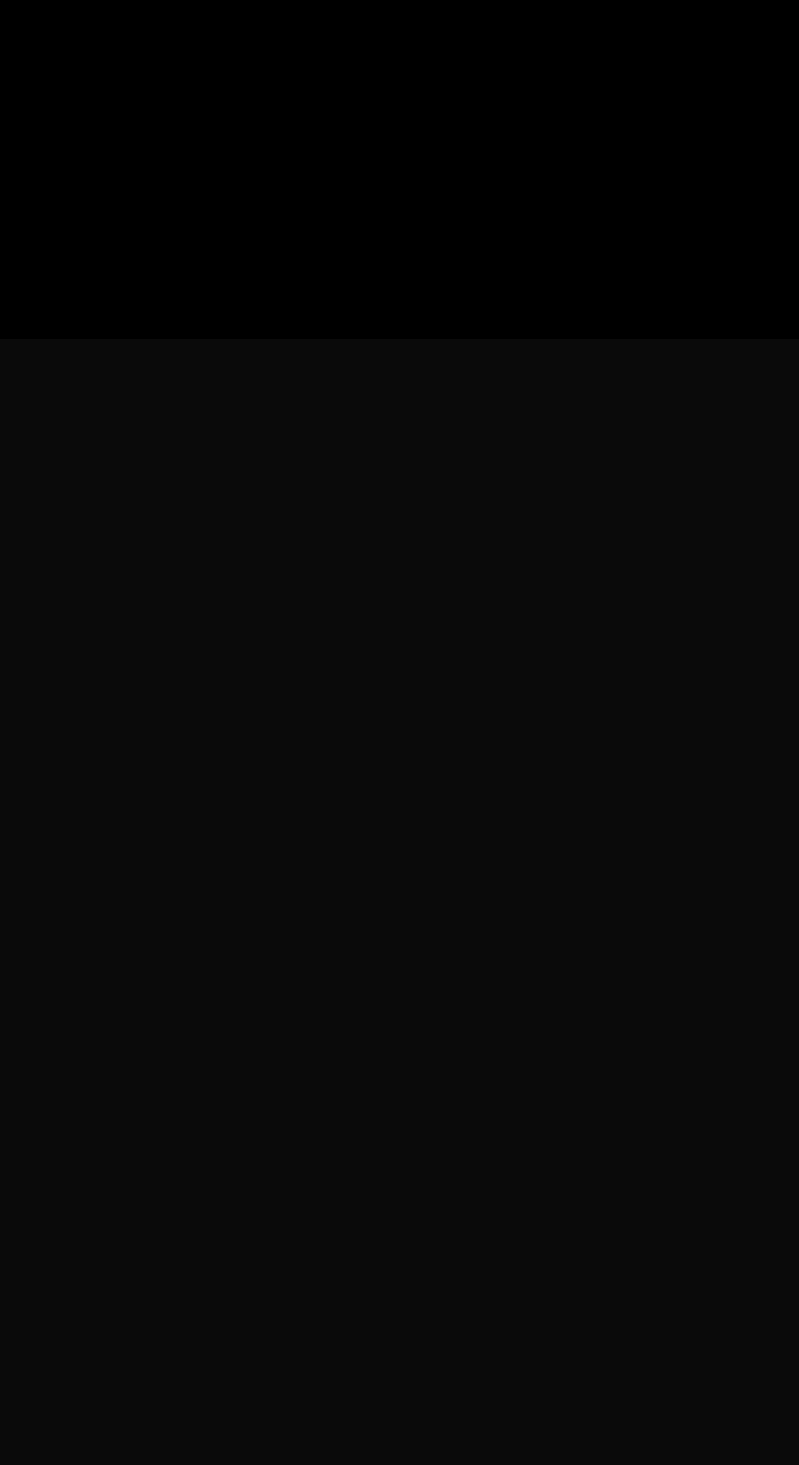
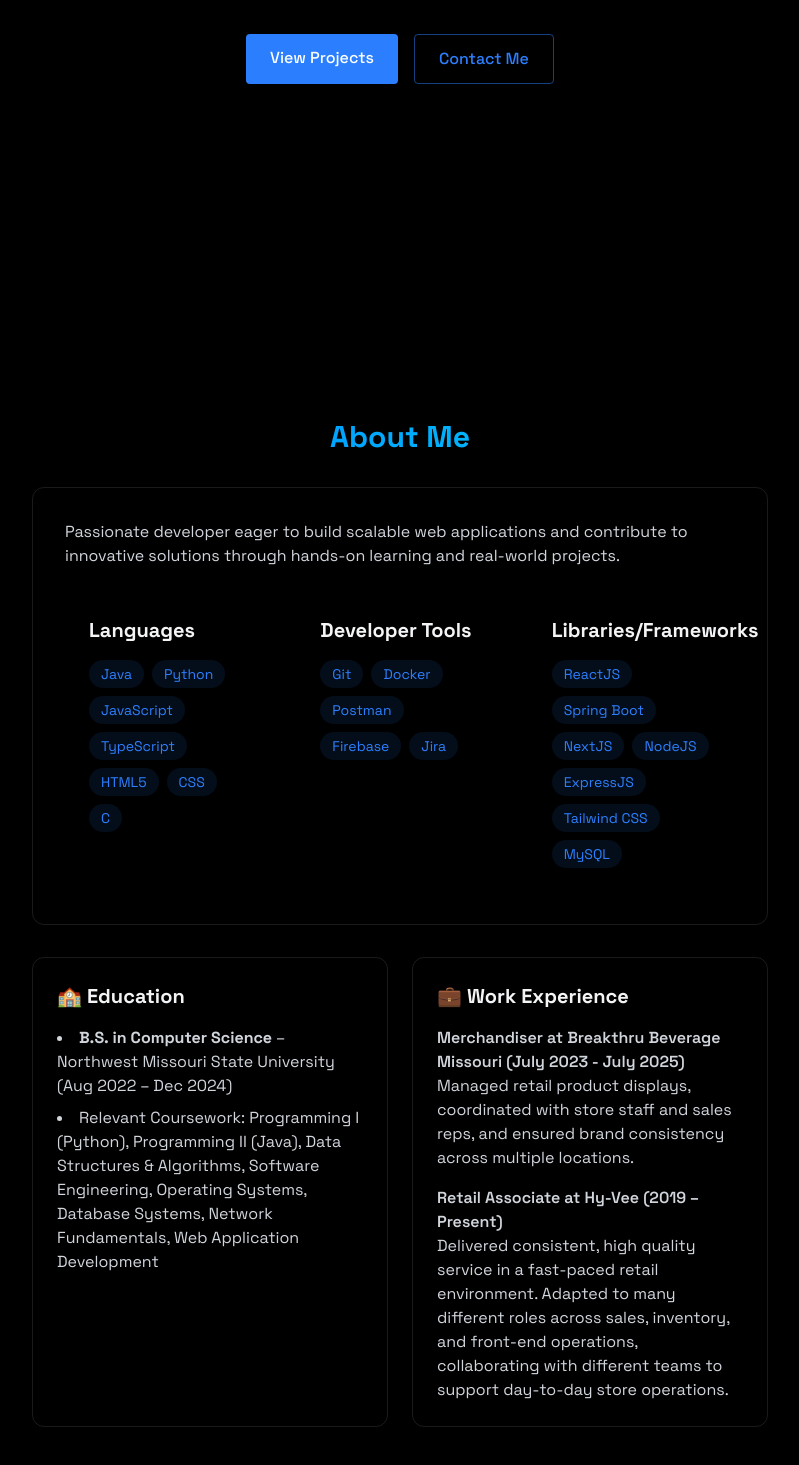
Before and after one commit to maxeagan22/maxeagan-portfolio, a React (Vite) app in the folder maxeagan-portfolio/: page / in a window 1280 px wide. Shown: the part 461-1926 px from the top of the page, without its empty margins (240-1039 px from the left). Before the commit the page ends 800 px from the top, so only its background shows below. Built offline with nearby package versions, Linux system fonts and the light colour scheme.

Commit message:
add about and home sections

```diff
--- a/maxeagan-portfolio/src/App.jsx
+++ b/maxeagan-portfolio/src/App.jsx
@@ -3,6 +3,8 @@ import "./index.css";
 import { LoadingScreen } from "./components/LoadingScreen";
 import { Navbar } from "./components/Navbar";
 import { MobileMenu } from "./components/MobileMenu";
+import { Home } from "./components/sections/Home";
+import { About } from "./components/sections/About";
 
 function App() {
   const [isLoaded, setIsLoaded] = useState(false);
@@ -17,8 +19,9 @@ function App() {
         } bg-black text-gray-100`}
       >
         <Navbar menuOpen={menuOpen} setMenuOpen={setMenuOpen} />
-
         <MobileMenu menuOpen={menuOpen} setMenuOpen={setMenuOpen} />
+        <Home />
+        <About />
       </div>
     </>
   );
--- /dev/null
+++ b/maxeagan-portfolio/src/components/RevealOnScroll.jsx
@@ -0,0 +1,26 @@
+import { useEffect, useRef } from "react";
+
+export const RevealOnScroll = ({ children }) => {
+  const ref = useRef(null);
+
+  useEffect(() => {
+    const observer = new IntersectionObserver(
+      ([entry]) => {
+        if (entry.isIntersecting) {
+          ref.current.classList.add("visible");
+        }
+      },
+      { threshold: 0.2, rootMargin: "0px 0px -50px 0px" }
+    );
+
+    if (ref.current) observer.observe(ref.current);
+
+    return () => observer.disconnect();
+  });
+
+  return (
+    <div ref={ref} className="reveal">
+      {children}
+    </div>
+  );
+};
--- a/maxeagan-portfolio/src/components/sections/About.jsx
+++ b/maxeagan-portfolio/src/components/sections/About.jsx
@@ -0,0 +1,138 @@
+import { RevealOnScroll } from "../RevealOnScroll";
+
+export const About = () => {
+  const languages = [
+    "Java",
+    "Python",
+    "JavaScript",
+    "TypeScript",
+    "HTML5",
+    "CSS",
+    "C",
+  ];
+
+  const developerTools = ["Git", "Docker", "Postman", "Firebase", "Jira"];
+
+  const librariesAndFrameworks = [
+    "ReactJS",
+    "Spring Boot",
+    "NextJS",
+    "NodeJS",
+    "ExpressJS",
+    "Tailwind CSS",
+    "MySQL",
+  ];
+
+  return (
+    <section
+      id="about"
+      className="min-h-screen flex items-center justify-center py-20"
+    >
+      <RevealOnScroll>
+        <div className="max-w-3xl mx-auto px-4">
+          <h2 className="text-3xl font-bold mb-8 bg-gradient-to-r from-blue-500 to-cyan-400 bg-clip-text text-transparent text-center">
+            About Me
+          </h2>
+
+          <div className="rounded-xl p-8 border-white/10 border hover:-translate-y-1 transition-all">
+            <p className="text-gray-300 mb-6">
+              Passionate developer eager to build scalable web applications and
+              contribute to innovative solutions through hands-on learning and
+              real-world projects.
+            </p>
+
+            <div className="grid grid-cols-1 md:grid-cols-3 gap-6">
+              <div className="rounded-xl p-6 hover:-translate-y-1 transition-all">
+                <h3 className="text-xl font-bold mb-4">Languages</h3>
+                <div className="flex flex-wrap gap-2">
+                  {languages.map((item, key) => (
+                    <span
+                      key={key}
+                      className="bg-blue-500/10 text-blue-500 py-1 px-3 rounded-full text-sm hover:bg-blue-500/20 hover:shadow transition"
+                    >
+                      {item}
+                    </span>
+                  ))}
+                </div>
+              </div>
+
+              <div className="rounded-xl p-6 hover:-translate-y-1 transition-all">
+                <h3 className="text-xl font-bold mb-4">Developer Tools</h3>
+                <div className="flex flex-wrap gap-2">
+                  {developerTools.map((item, key) => (
+                    <span
+                      key={key}
+                      className="bg-blue-500/10 text-blue-500 py-1 px-3 rounded-full text-sm hover:bg-blue-500/20 hover:shadow transition"
+                    >
+                      {item}
+                    </span>
+                  ))}
+                </div>
+              </div>
+
+              <div className="rounded-xl p-6 hover:-translate-y-1 transition-all">
+                <h3 className="text-xl font-bold mb-4">Libraries/Frameworks</h3>
+                <div className="flex flex-wrap gap-2">
+                  {librariesAndFrameworks.map((item, key) => (
+                    <span
+                      key={key}
+                      className="bg-blue-500/10 text-blue-500 py-1 px-3 rounded-full text-sm hover:bg-blue-500/20 hover:shadow transition"
+                    >
+                      {item}
+                    </span>
+                  ))}
+                </div>
+              </div>
+            </div>
+          </div>
+
+          <div className="grid grid-cols-1 md:grid-cols-2 gap-6 mt-8">
+            <div className="p-6 rounded-xl border-white/10 border hover:-translate-y-1 transition-all">
+              <h3 className="text-xl font-bold mb-4">🏫 Education</h3>
+              <ul className="list-disc list-inside text-gray-300 space-y-2">
+                <li>
+                  <strong>B.S. in Computer Science</strong> – Northwest Missouri
+                  State University (Aug 2022 – Dec 2024)
+                </li>
+                <li>
+                  Relevant Coursework: Programming I (Python), Programming II
+                  (Java), Data Structures & Algorithms, Software Engineering,
+                  Operating Systems, Database Systems, Network Fundamentals, Web
+                  Application Development
+                </li>
+              </ul>
+            </div>
+
+            <div className="p-6 rounded-xl border-white/10 border hover:-translate-y-1 transition-all">
+              <h3 className="text-xl font-bold mb-4">💼 Work Experience</h3>
+              <div className="space-y-4 text-gray-300">
+                <div>
+                  <h4 className="font-semibold">
+                    Merchandiser at Breakthru Beverage Missouri (July 2023 -
+                    July 2025)
+                  </h4>
+                  <p>
+                    Managed retail product displays, coordinated with store
+                    staff and sales reps, and ensured brand consistency across
+                    multiple locations.
+                  </p>
+                </div>
+                <div>
+                  <h4 className="font-semibold">
+                    Retail Associate at Hy-Vee (2019 – Present)
+                  </h4>
+                  <p>
+                    Delivered consistent, high quality service in a fast-paced
+                    retail environment. Adapted to many different roles across
+                    sales, inventory, and front-end operations, collaborating
+                    with different teams to support day-to-day store operations.
+                  </p>
+                </div>
+              </div>
+            </div>
+          </div>
+        </div>
+      </RevealOnScroll>
+    </section>
+  );
+};
--- a/maxeagan-portfolio/src/components/sections/Home.jsx
+++ b/maxeagan-portfolio/src/components/sections/Home.jsx
@@ -0,0 +1,41 @@
+import { RevealOnScroll } from "../RevealOnScroll";
+
+export const Home = () => {
+  return (
+    <section
+      id="home"
+      className="min-h-screen flex items-center justify-center relative"
+    >
+      <RevealOnScroll>
+        <div className="text-center z-10 px-4">
+          <h1 className="text-4xl md:text-7xl font-bold mb-6 bg-gradient-to-r from-blue-500 to-cyan-400 bg-clip-text text-transparent leading-right">
+            Hi, I'm Maxwell Eagan
+          </h1>
+
+          <p className="tex-gray-400 text-lg mb-8 max-w-lg mx-auto">
+            I'm an aspiring full-stack developer who loves building clean,
+            scalable web applications. My goal is to create solutions that
+            deliver exceptional performance as well as a smooth and delightful
+            user experience.
+          </p>
+          <div className="flex justify-center space-x-4">
+            <a
+              href="#projects"
+              className="bg-blue-500 text-white py-3 px-6 rounded font-medium transition relative overflow-hidden hover:-translate-y-0.5 hover:shadow-[0_0_15px_rgba(59, 130, 246, 0.4)]"
+            >
+              View Projects
+            </a>
+
+            <a
+              href="#contact"
+              className="border border-blue-500/50 text-blue-500 py-3 px-6 rounded font-medium transition-all duration-200
+             hover:-translate-y-0.5 hover:shadow-[0_0_15px_rgba(59, 130, 246, 0.2)] hover:bg-blue-500/10"
+            >
+              Contact Me
+            </a>
+          </div>
+        </div>
+      </RevealOnScroll>
+    </section>
+  );
+};
```
